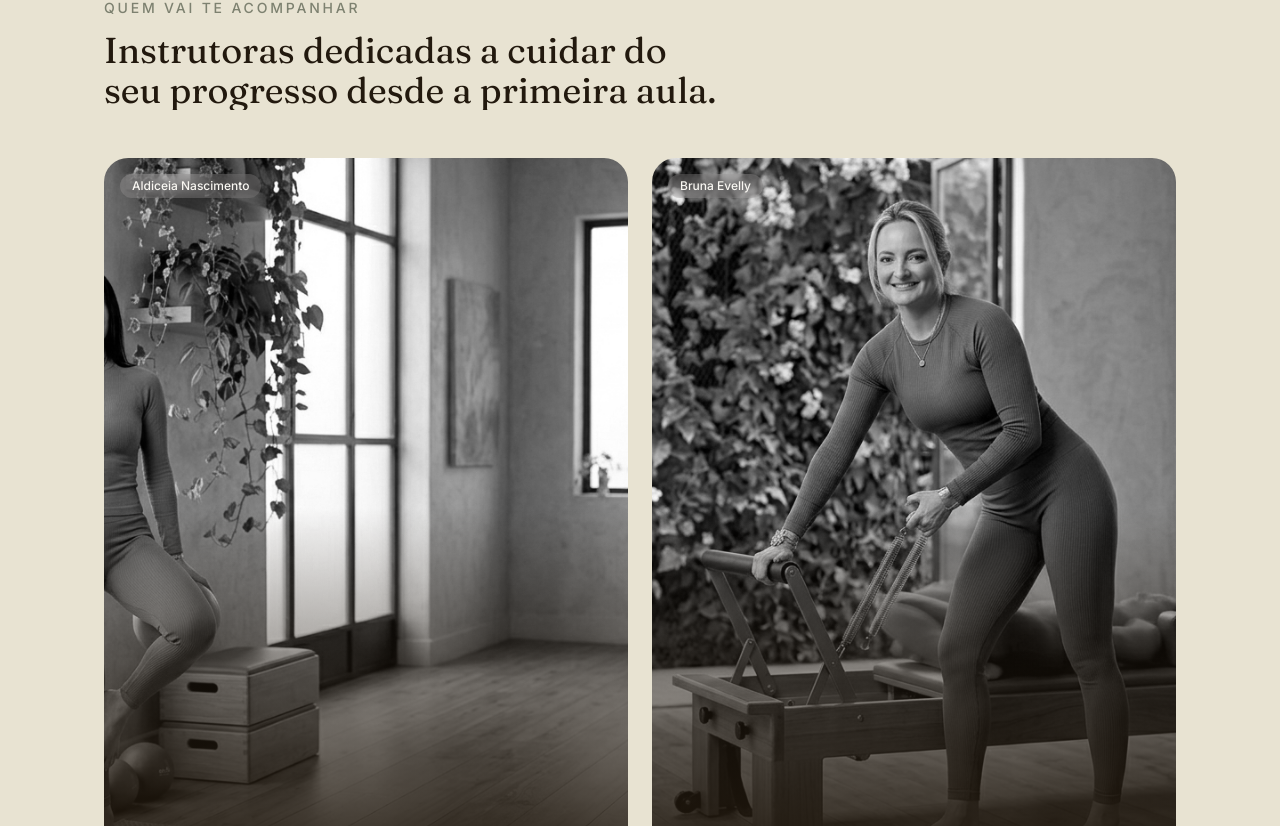
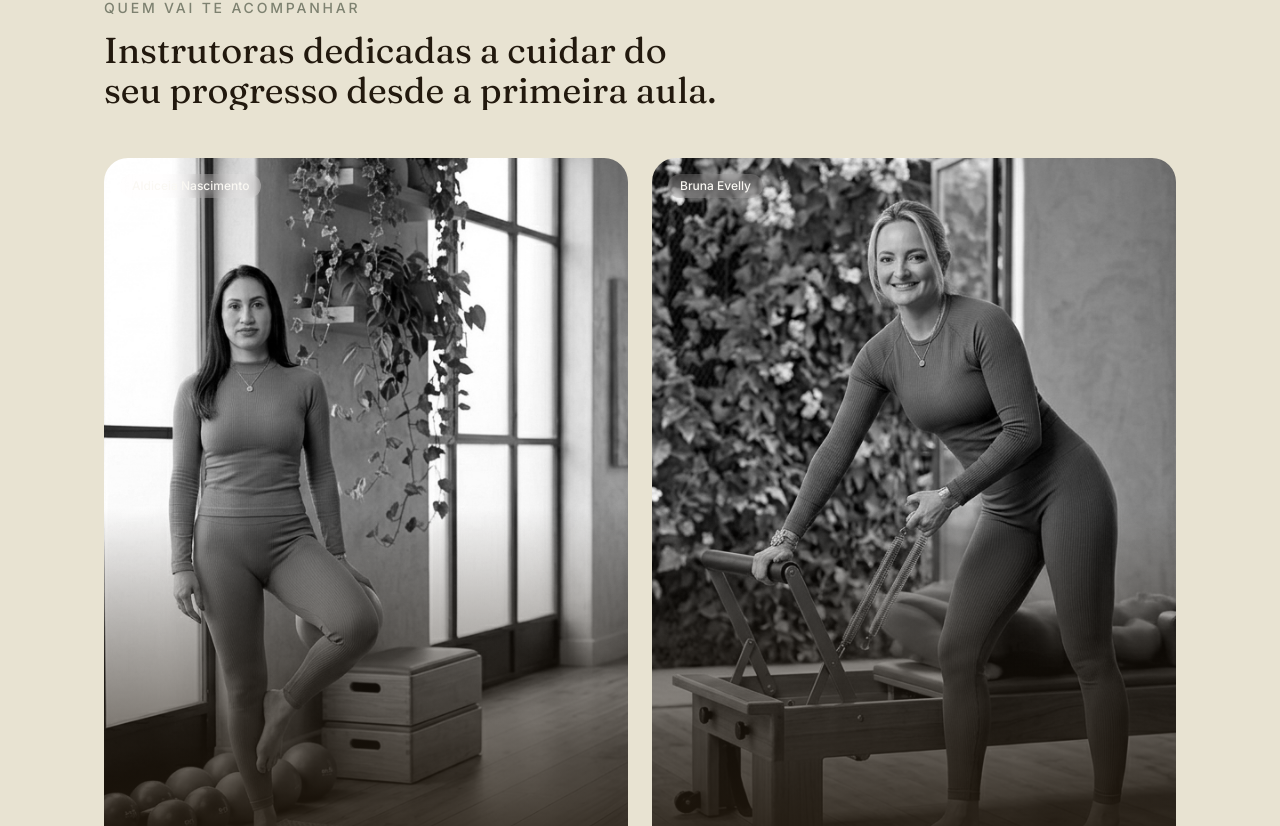
Before and after one commit to saulomedeirosguerreiro/pilates-ui, a React (Vite) app: page /pre-lancamento in a window 1280 px wide. Shown: the part 2296-3122 px from the top of the page. Built offline with nearby package versions, Linux system fonts and the light colour scheme.

Commit message:
feat: adjust instructor image positioning for better alignment in InstructorsTeaser

```diff
--- a/src/routes/PreLancamentoPage.tsx
+++ b/src/routes/PreLancamentoPage.tsx
@@ -33,6 +33,9 @@ const inputClasses =
 
 const CLASS_IMAGES = [classFoundation, classPrivate, classGroup, classReformer]
 const INSTRUCTOR_IMAGES = [instructorAldiceia, instructorBruna]
+// As fotos são paisagem e recortadas em retrato — ajusta o foco horizontal
+// para manter cada instrutora enquadrada (Aldiceia aparece à esquerda da foto original).
+const INSTRUCTOR_IMAGE_POSITION = ['object-[20%_center]', 'object-center']
 
 function Field({
   label,
@@ -211,6 +214,7 @@ function InstructorsTeaser() {
                 hoverZoom
                 grayscale
                 className="absolute inset-0 h-full w-full"
+                imgClassName={INSTRUCTOR_IMAGE_POSITION[index]}
               />
               <div className="from-brown-deep/90 pointer-events-none absolute inset-0 bg-gradient-to-t via-transparent to-transparent" />
               <span className="bg-off-white/15 text-off-white absolute top-4 left-4 rounded-full px-3 py-1 font-sans text-xs font-medium backdrop-blur">
```
